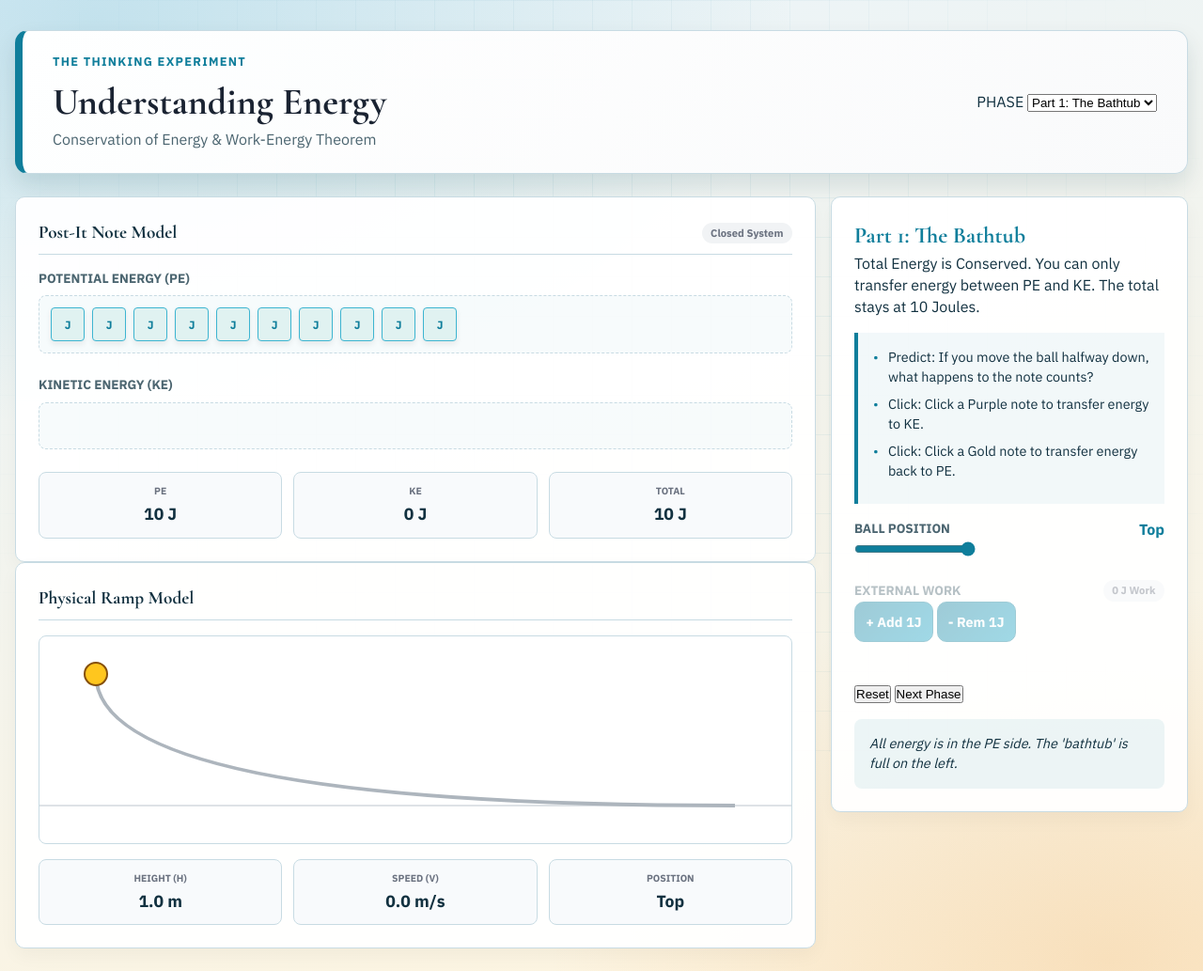
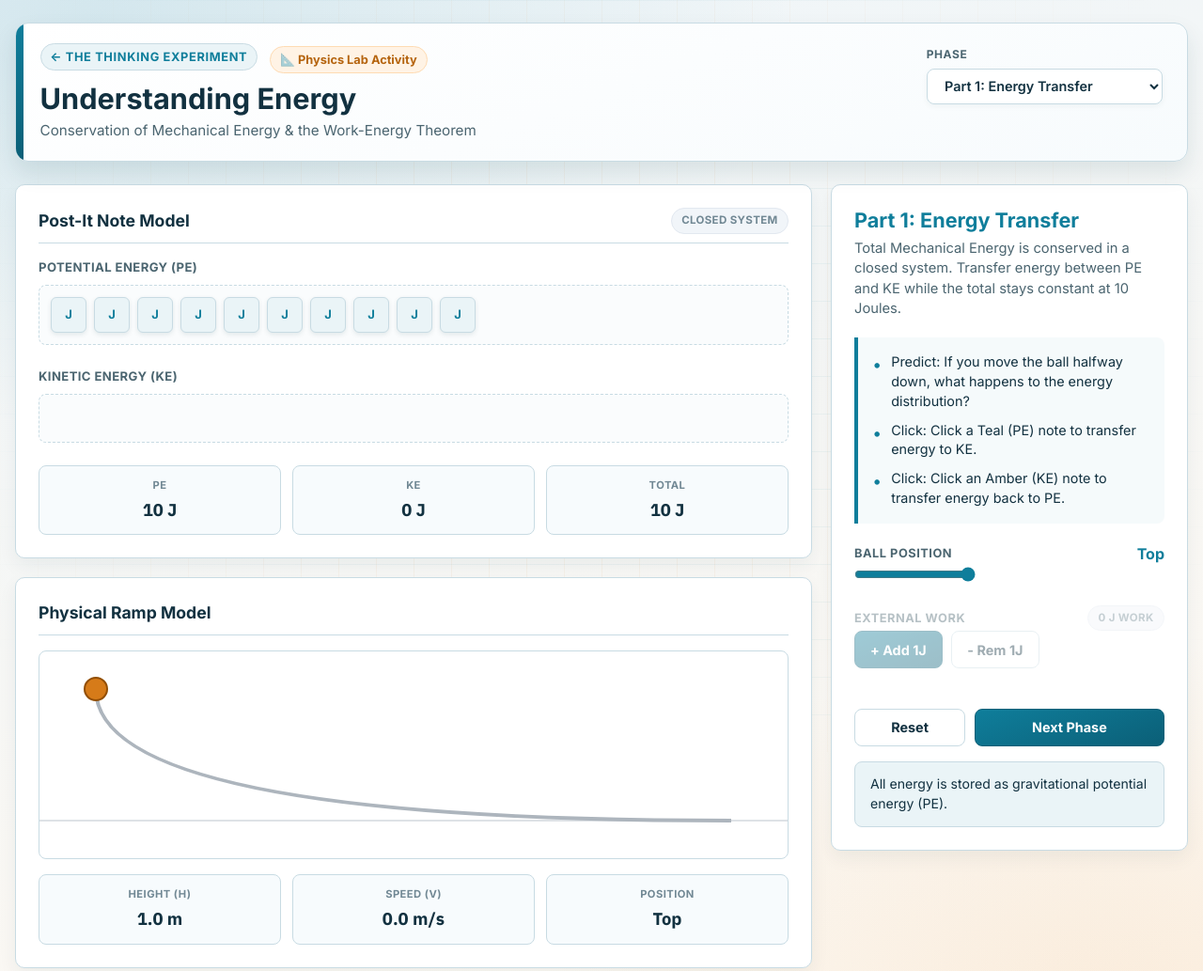
Before and after one commit to Thinking-Experiment-Sims/understanding-energy-sim, a plain HTML site: page index.html in a window 1280 px wide. Shown: the top 1033 px of the page at 94% size. Drawn offline with nearby package versions, Linux system fonts and the light colour scheme.

Commit message:
Standardize typography to Inter/IBM Plex Sans, align hero header, and replace bathtub narrative with energy transfer concepts

```diff
--- a/index.html
+++ b/index.html
@@ -13,19 +13,22 @@
     <div class="shell">
         <!-- ===== HERO ===== -->
         <header class="hero">
-            <div>
-                <p class="kicker">The Thinking Experiment</p>
+            <div class="hero-top-left">
+                <div style="display: flex; align-items: center; flex-wrap: wrap; gap: 0.4rem; margin-bottom: 0.35rem;">
+                    <a href="https://thinking-experiment-sims.github.io/interactive-physics/" class="brand-badge" title="Return to Physics Simulations Hub">← The Thinking Experiment</a>
+                    <span class="lab-badge">📐 Physics Lab Activity</span>
+                </div>
                 <h1>Understanding Energy</h1>
-                <p class="subtitle">Conservation of Energy & Work-Energy Theorem</p>
+                <p class="subtitle">Conservation of Mechanical Energy & the Work-Energy Theorem</p>
             </div>
             <div class="part-nav">
                 <label>
                     PHASE
                     <select id="part-selector">
-                        <option value="1">Part 1: The Bathtub</option>
+                        <option value="1">Part 1: Energy Transfer</option>
                         <option value="2">Part 2: Real Values</option>
-                        <option value="3">Part 3: Work</option>
-                        <option value="4">Part 4: Together</option>
+                        <option value="3">Part 3: External Work</option>
+                        <option value="4">Part 4: Putting It All Together</option>
                     </select>
                 </label>
             </div>
@@ -93,8 +96,8 @@
             <!-- Right: Guide & Controls -->
             <div class="guide-column">
                 <section class="panel guide-panel">
-                    <h2 id="part-title">Part 1: The Bathtub</h2>
-                    <p id="part-desc" class="part-description">Energy transfers between states but the total is conserved.</p>
+                    <h2 id="part-title">Part 1: Energy Transfer</h2>
+                    <p id="part-desc" class="part-description">Total energy is conserved in a closed system; energy transfers between PE and KE.</p>
 
                     <div class="task-box">
                         <ul id="task-list"></ul>
@@ -115,14 +118,14 @@
                                 <span id="work-total-display" class="work-badge none">0 J</span>
                             </div>
                             <div class="button-row">
-                                <button id="btn-add-work" class="btn">+ Add 1J</button>
-                                <button id="btn-rem-work" class="btn ghost">- Rem 1J</button>
+                                <button id="btn-add-work" class="btn btn-primary">+ Add 1J</button>
+                                <button id="btn-rem-work" class="btn btn-secondary">- Rem 1J</button>
                             </div>
                         </div>
 
                         <div class="button-row" style="margin-top:1.5rem;">
-                            <button id="btn-reset" class="ghost" style="flex:1;">Reset</button>
-                            <button id="btn-next" style="flex:2;">Next Phase</button>
+                            <button id="btn-reset" class="btn btn-secondary" style="flex:1;">Reset</button>
+                            <button id="btn-next" class="btn btn-primary" style="flex:2;">Next Phase</button>
                         </div>
                     </div>
 
--- a/script.js
+++ b/script.js
@@ -41,21 +41,21 @@ function initElements() {
 
 const parts = {
     1: {
-        title: "Part 1: The Bathtub",
-        desc: "Total Energy is Conserved. You can only transfer energy between PE and KE. The total stays at 10 Joules.",
+        title: "Part 1: Energy Transfer",
+        desc: "Total Mechanical Energy is conserved in a closed system. Transfer energy between PE and KE while the total stays constant at 10 Joules.",
         totalE: 10,
         posPct: 100,
         enableWork: false,
         showPhysics: false,
         tasks: [
-            "Predict: If you move the ball halfway down, what happens to the note counts?",
-            "Click: Click a Purple note to transfer energy to KE.",
-            "Click: Click a Gold note to transfer energy back to PE."
+            "Predict: If you move the ball halfway down, what happens to the energy distribution?",
+            "Click: Click a Teal (PE) note to transfer energy to KE.",
+            "Click: Click an Amber (KE) note to transfer energy back to PE."
         ],
         hints: {
-            top: "All energy is in the PE side. The 'bathtub' is full on the left.",
-            middle: "Energy is split evenly. The total is still 10.",
-            bottom: "All energy transferred to KE. The total is still 10."
+            top: "All energy is stored as gravitational potential energy (PE).",
+            middle: "Energy is split evenly between PE and KE. The total is still 10 J.",
+            bottom: "All potential energy has transferred to kinetic energy (KE). The total is still 10 J."
         }
     },
     2: {
@@ -77,26 +77,26 @@ const parts = {
         }
     },
     3: {
-        title: "Part 3: Work (The Faucet & Drain)",
-        desc: "External forces can add or remove energy. Changing the total energy is called doing Work.",
+        title: "Part 3: External Work",
+        desc: "External forces can add or remove energy from the system. Changing the total energy is called doing Work (W = ΔE).",
         totalE: 5,
         posPct: 100,
         enableWork: true,
         showPhysics: false,
         tasks: [
-            "Positive Work: Use the '+ Add' and '- Remove' buttons to perform Work (Energy In).",
-            "Negative Work: Slide left to remove notes (Energy Out).",
-            "Notice: Does the total energy change? This is Work in action."
+            "Positive Work: Use the '+ Add' button to perform Positive Work (Energy In).",
+            "Negative Work: Use the '- Remove' button to perform Negative Work (Energy Out).",
+            "Notice: Does the total energy change? This is external Work in action."
         ],
         hints: {
-            top: "Adding energy here increases the total capacity of the system.",
-            middle: "Work changes the total J, regardless of where the ball is.",
-            bottom: "Total energy changes because an outside force acted on the system."
+            top: "Adding energy here increases the total mechanical energy of the system.",
+            middle: "External work changes total energy (W = ΔE), regardless of ball position.",
+            bottom: "Total energy changes because an external force acted on the system."
         }
     },
     4: {
         title: "Part 4: Putting It All Together",
-        desc: "A scenario with both transfer AND work. Start with 6 PE and perform both changes.",
+        desc: "A scenario combining internal energy transfer (PE ↔ KE) with external work (W = ΔE).",
         totalE: 6,
         posPct: 100,
         enableWork: true,
@@ -107,9 +107,9 @@ const parts = {
             "Predict: Calculate the new velocity after both changes."
         ],
         hints: {
-            top: "Initial state: 6J total.",
+            top: "Initial state: 6J total mechanical energy.",
             middle: "You are both sliding the ball and adding/removing energy.",
-            bottom: "Final state check: Total should be 11J if you added 5."
+            bottom: "Final state check: Total should be 11J if you added 5J of external work."
         }
     }
 };
@@ -291,14 +291,14 @@ function drawRamp() {
     if (state.part >= 2 || state.part === 4) {
         const pe = Math.round(state.totalE * (state.posPct / 100));
         if (pe > 0) {
-            ctx.strokeStyle = '#59118e'; ctx.setLineDash([3, 3]); ctx.lineWidth = 1.5;
+            ctx.strokeStyle = '#0f7e9b'; ctx.setLineDash([3, 3]); ctx.lineWidth = 1.5;
             ctx.beginPath(); ctx.moveTo(bx, by); ctx.lineTo(bx, yBot); ctx.stroke();
             ctx.setLineDash([]);
         }
 
         const ke = state.totalE - pe;
         if (ke > 0 && state.posPct < 98) {
-            ctx.strokeStyle = '#d4a017'; ctx.lineWidth = 3;
+            ctx.strokeStyle = '#d67b19'; ctx.lineWidth = 3;
             const angle = Math.atan2(yBot - by, xBot - bx);
             const arrowLen = Math.min(40, ke * 5);
             const ax = bx + Math.cos(angle) * (r + arrowLen);
@@ -307,7 +307,7 @@ function drawRamp() {
             ctx.moveTo(bx + Math.cos(angle)*r, by + Math.sin(angle)*r);
             ctx.lineTo(ax, ay); ctx.stroke();
 
-            ctx.fillStyle = '#d4a017';
+            ctx.fillStyle = '#d67b19';
             ctx.beginPath();
             ctx.moveTo(ax, ay);
             ctx.lineTo(ax - Math.cos(angle-0.5)*10, ay - Math.sin(angle-0.5)*10);
@@ -317,9 +317,9 @@ function drawRamp() {
     }
 
     // Ball
-    ctx.fillStyle = '#ffc61e';
+    ctx.fillStyle = '#d67b19';
     ctx.beginPath(); ctx.arc(bx, by, r, 0, Math.PI * 2); ctx.fill();
-    ctx.strokeStyle = '#854F0B'; ctx.lineWidth = 2; ctx.stroke();
+    ctx.strokeStyle = '#924e03'; ctx.lineWidth = 2; ctx.stroke();
 }
 
 window.onload = init;
--- a/styles.css
+++ b/styles.css
@@ -1,23 +1,33 @@
-@import url("https://fonts.googleapis.com/css2?family=Cormorant+Garamond:wght@600;700&family=IBM+Plex+Sans:wght@400;500;600;700&display=swap");
+@import url("https://fonts.googleapis.com/css2?family=Inter:wght@400;500;600;700;800&family=IBM+Plex+Sans:wght@400;500;600;700&display=swap");
 
 :root {
+    --primary-teal: #0f7e9b;
+    --primary-teal-dark: #0b5f77;
+    --primary-teal-light: #eaf4f7;
+    --primary-teal-border: #c8dbe3;
+
+    --accent-amber: #d67b19;
+    --accent-amber-dark: #b5640e;
+    --accent-amber-light: #fff3e5;
+    --accent-amber-border: #fedbb3;
+
     --bg-950: #ffffff;
-    --bg-900: #f5f7fa;
-    --bg-800: #e9eef4;
+    --bg-900: #f7fbfd;
+    --bg-800: #eef5f9;
     --text-100: #123140;
     --text-300: #4b6570;
-    --text-500: #6b7280;
+    --text-500: #718894;
 
-    --gold-500: #0f7e9b; /* Thinking Experiment Teal */
-    --gold-400: #13a1c4;
-    --gold-300: #3db5d1;
+    --gold-500: #0f7e9b; /* aliased to brand teal */
+    --gold-400: #0b5f77;
+    --gold-300: #c8dbe3;
 
-    --pe-color-text: var(--gold-500);
-    --ke-color-text: #dc8420; /* Complementary orange for KE */
+    --pe-color-text: var(--primary-teal);
+    --ke-color-text: var(--accent-amber);
 
-    --surface: rgba(255, 255, 255, 0.95);
+    --surface: #ffffff;
     --border: #c8dbe3;
-    --shadow-lg: 0 12px 24px rgba(12, 54, 68, 0.12);
+    --shadow-lg: 0 12px 24px rgba(12, 54, 68, 0.10);
 
     --radius-lg: 14px;
     --radius-md: 10px;
@@ -30,71 +40,167 @@
 }
 
 body {
-    font-family: "IBM Plex Sans", sans-serif;
+    font-family: "Inter", "IBM Plex Sans", -apple-system, BlinkMacSystemFont, "Segoe UI", Roboto, sans-serif;
     color: var(--text-100);
     background:
-        radial-gradient(1200px 700px at 8% 2%, rgba(19, 143, 176, 0.18), transparent 62%),
-        radial-gradient(900px 600px at 92% 98%, rgba(220, 132, 32, 0.18), transparent 66%),
-        linear-gradient(165deg, #e9f4fb, #fff4dd);
-    line-height: 1.45;
+        radial-gradient(1200px 700px at 8% 2%, rgba(15, 126, 155, 0.12), transparent 62%),
+        radial-gradient(900px 600px at 92% 98%, rgba(214, 123, 25, 0.10), transparent 66%),
+        linear-gradient(165deg, #eef5f9, #fff9f1);
+    line-height: 1.5;
     min-height: 100vh;
+    -webkit-font-smoothing: antialiased;
 }
 
 .bg-grid {
     position: fixed;
     inset: 0;
     z-index: -1;
-    background-image: linear-gradient(rgba(15, 126, 155, 0.06) 1px, transparent 1px),
-        linear-gradient(90deg, rgba(15, 126, 155, 0.06) 1px, transparent 1px);
-    background-size: 42px 42px;
-    mask-image: radial-gradient(circle at center, black 42%, transparent 95%);
+    background-image:
+        linear-gradient(rgba(15, 126, 155, 0.05) 1px, transparent 1px),
+        linear-gradient(90deg, rgba(214, 123, 25, 0.05) 1px, transparent 1px);
+    background-size: 40px 40px;
+    mask-image: radial-gradient(circle at center, black 40%, transparent 95%);
 }
 
 .shell {
     width: min(1400px, calc(100% - 2rem));
     margin-inline: auto;
-    padding: 2rem 0;
+    padding: 1.5rem 0 3rem;
 }
 
-/* Hero Section */
+/* ===== HERO HEADER (The Thinking Experiment Standard) ===== */
 .hero {
     border: 1px solid var(--border);
-    border-left: 8px solid var(--gold-500);
     border-radius: var(--radius-lg);
-    padding: 1.5rem 2rem;
-    background: linear-gradient(130deg, rgba(255, 255, 255, 0.98), rgba(249, 250, 251, 0.98));
+    padding: 1.3rem 1.6rem;
+    background: linear-gradient(160deg, #ffffff, #f7fbfd);
     box-shadow: var(--shadow-lg);
     margin-bottom: 1.5rem;
     display: flex;
     justify-content: space-between;
-    align-items: center;
+    align-items: flex-start;
+    position: relative;
+    overflow: hidden;
+    gap: 1.5rem;
+    flex-wrap: wrap;
 }
 
-.kicker {
+.hero::before {
+    content: "";
+    position: absolute;
+    inset: 0 auto 0 0;
+    width: 8px;
+    background: linear-gradient(180deg, var(--primary-teal), var(--primary-teal-dark));
+    border-radius: var(--radius-lg) 0 0 var(--radius-lg);
+}
+
+.hero-top-left {
+    flex: 1 1 auto;
+    min-width: 0;
+}
+
+.brand-badge {
+    display: inline-flex;
+    align-items: center;
+    gap: 0.4rem;
     font-size: 0.8rem;
+    font-weight: 700;
     text-transform: uppercase;
-    letter-spacing: 0.1em;
-    color: var(--gold-500);
+    letter-spacing: 0.05em;
+    color: var(--primary-teal);
+    background: var(--primary-teal-light);
+    padding: 0.25rem 0.6rem;
+    border-radius: 999px;
+    margin-bottom: 0.4rem;
+    border: 1px solid var(--primary-teal-border);
+    text-decoration: none;
+    transition: all 0.15s ease;
+}
+
+.brand-badge:hover {
+    background: #d4ecf4;
+    color: var(--primary-teal-dark);
+}
+
+.lab-badge {
+    display: inline-flex;
+    align-items: center;
+    gap: 0.35rem;
+    font-size: 0.8rem;
     font-weight: 700;
+    color: var(--accent-amber-dark);
+    background: var(--accent-amber-light);
+    border: 1px solid var(--accent-amber-border);
+    padding: 0.25rem 0.65rem;
+    border-radius: 999px;
+    margin-left: 0.4rem;
 }
 
 h1 {
-    font-family: "Cormorant Garamond", serif;
-    font-size: 2.5rem;
-    color: #1a2332;
-    margin-top: 0.2rem;
+    font-family: "Inter", "IBM Plex Sans", -apple-system, sans-serif;
+    font-size: clamp(1.6rem, 2.4vw, 2.2rem);
+    font-weight: 700;
+    color: var(--text-100);
+    margin-top: 0.25rem;
+    line-height: 1.15;
 }
 
 .subtitle {
     color: var(--text-300);
-    font-size: 1rem;
+    font-size: 0.95rem;
+    margin-top: 0.35rem;
+    max-width: 85ch;
+    line-height: 1.5;
+}
+
+.part-nav {
+    display: flex;
+    align-items: center;
+    margin-top: 0.2rem;
+}
+
+.part-nav label {
+    display: flex;
+    flex-direction: column;
+    gap: 0.35rem;
+    font-size: 0.75rem;
+    font-weight: 700;
+    color: var(--text-300);
+    letter-spacing: 0.05em;
+    text-transform: uppercase;
+}
+
+.part-nav select {
+    padding: 0.55rem 0.9rem;
+    border-radius: 8px;
+    border: 1px solid var(--border);
+    background: #ffffff;
+    color: var(--text-100);
+    font-family: inherit;
+    font-size: 0.9rem;
+    font-weight: 600;
+    cursor: pointer;
+    box-shadow: 0 2px 6px rgba(12, 54, 68, 0.05);
+    transition: all 0.15s ease;
+}
+
+.part-nav select:focus {
+    outline: none;
+    border-color: var(--primary-teal);
+    box-shadow: 0 0 0 3px rgba(15, 126, 155, 0.15);
 }
 
 /* Simulation Grid */
 .app-layout {
     display: grid;
     grid-template-columns: 1fr 380px;
-    gap: 1rem;
+    gap: 1.25rem;
+}
+
+@media (max-width: 1024px) {
+    .app-layout {
+        grid-template-columns: 1fr;
+    }
 }
 
 .panel {
@@ -102,7 +208,8 @@ h1 {
     border-radius: var(--radius-md);
     background: var(--surface);
     padding: 1.5rem;
-    box-shadow: 0 8px 20px rgba(0, 0, 0, 0.04);
+    box-shadow: 0 8px 20px rgba(12, 54, 68, 0.06);
+    margin-bottom: 1.25rem;
 }
 
 .panel-header {
@@ -111,12 +218,12 @@ h1 {
     align-items: center;
     margin-bottom: 1rem;
     border-bottom: 1px solid var(--border);
-    padding-bottom: 0.5rem;
+    padding-bottom: 0.6rem;
 }
 
 .panel-title {
-    font-family: "Cormorant Garamond", serif;
-    font-size: 1.2rem;
+    font-family: "Inter", "IBM Plex Sans", sans-serif;
+    font-size: 1.1rem;
     font-weight: 700;
     color: var(--text-100);
 }
@@ -127,42 +234,56 @@ h1 {
 }
 
 .side-label {
-    font-size: 0.85rem;
+    font-size: 0.82rem;
     font-weight: 700;
     margin-bottom: 0.5rem;
     color: var(--text-300);
     text-transform: uppercase;
+    letter-spacing: 0.03em;
 }
 
 .notes-area {
     display: flex;
     flex-wrap: wrap;
     gap: 8px;
-    min-height: 50px;
+    min-height: 52px;
     padding: 12px;
-    background: rgba(15, 126, 155, 0.03);
+    background: rgba(15, 126, 155, 0.02);
     border: 1px dashed var(--border);
     border-radius: 8px;
 }
 
 .note {
-    width: 36px;
-    height: 36px;
-    border-radius: 4px;
+    width: 38px;
+    height: 38px;
+    border-radius: 6px;
     display: flex;
     align-items: center;
     justify-content: center;
-    font-size: 12px;
+    font-size: 13px;
     font-weight: 700;
-    box-shadow: 0 3px 6px rgba(0,0,0,0.08);
-    transition: transform 0.2s;
+    box-shadow: 0 2px 5px rgba(12, 54, 68, 0.1);
+    transition: transform 0.18s ease, box-shadow 0.18s ease;
     cursor: pointer;
+    user-select: none;
 }
 
-.note:hover { transform: scale(1.1) rotate(2deg); }
+.note:hover {
+    transform: translateY(-2px) scale(1.08);
+    box-shadow: 0 4px 10px rgba(12, 54, 68, 0.18);
+}
 
-.note.pe { background: #e0f2f1; color: var(--gold-500); border: 1px solid var(--gold-300); }
-.note.ke { background: #fff3e0; color: #e65100; border: 1px solid #ffcc80; }
+.note.pe {
+    background: var(--primary-teal-light);
+    color: var(--primary-teal);
+    border: 1px solid var(--primary-teal-border);
+}
+
+.note.ke {
+    background: var(--accent-amber-light);
+    color: var(--accent-amber-dark);
+    border: 1px solid var(--accent-amber-border);
+}
 
 /* Stats */
 .stats-grid {
@@ -173,30 +294,32 @@ h1 {
 }
 
 .stat-card {
-    padding: 0.75rem;
-    background: #f8fafc;
+    padding: 0.75rem 0.5rem;
+    background: var(--bg-900);
     border: 1px solid var(--border);
     border-radius: 8px;
     text-align: center;
 }
 
 .stat-label {
-    font-size: 0.65rem;
+    font-size: 0.7rem;
     font-weight: 700;
     text-transform: uppercase;
+    letter-spacing: 0.04em;
     color: var(--text-500);
     margin-bottom: 0.25rem;
 }
 
 .stat-value {
-    font-family: "IBM Plex Sans", sans-serif;
-    font-size: 1.1rem;
+    font-family: "IBM Plex Sans", "Inter", sans-serif;
+    font-size: 1.15rem;
     font-weight: 700;
+    color: var(--text-100);
 }
 
 /* Canvas Container */
 .canvas-container {
-    background: white;
+    background: #ffffff;
     border-radius: 8px;
     border: 1px solid var(--border);
     margin-bottom: 1rem;
@@ -211,22 +334,53 @@ h1 {
 
 /* Guide Panel */
 .guide-panel h2 {
-    font-family: "Cormorant Garamond", serif;
-    font-size: 1.5rem;
-    color: var(--gold-500);
+    font-family: "Inter", "IBM Plex Sans", sans-serif;
+    font-size: 1.35rem;
+    font-weight: 700;
+    color: var(--primary-teal);
+    line-height: 1.25;
+}
+
+.part-description {
+    color: var(--text-300);
+    font-size: 0.92rem;
+    margin-top: 0.35rem;
+    line-height: 1.45;
 }
 
 .task-box {
-    background: rgba(15, 126, 155, 0.05);
-    border-left: 4px solid var(--gold-500);
+    background: rgba(15, 126, 155, 0.04);
+    border-left: 4px solid var(--primary-teal);
+    border-radius: 0 8px 8px 0;
     padding: 1rem;
-    margin: 1rem 0;
+    margin: 1.25rem 0;
     font-size: 0.9rem;
 }
 
-.task-box ul { list-style: none; }
-.task-box li { margin-bottom: 0.5rem; padding-left: 1rem; position: relative; }
-.task-box li::before { content: "•"; position: absolute; left: 0; color: var(--gold-500); }
+.task-box ul {
+    list-style: none;
+}
+
+.task-box li {
+    margin-bottom: 0.6rem;
+    padding-left: 1.2rem;
+    position: relative;
+    line-height: 1.45;
+    color: var(--text-100);
+}
+
+.task-box li:last-child {
+    margin-bottom: 0;
+}
+
+.task-box li::before {
+    content: "•";
+    position: absolute;
+    left: 0;
+    color: var(--primary-teal);
+    font-weight: bold;
+    font-size: 1.1rem;
+}
 
 /* Controls */
 .controls-section {
@@ -236,34 +390,60 @@ h1 {
 }
 
 .control-group label {
-    font-size: 0.85rem;
+    font-size: 0.8rem;
     font-weight: 700;
+    text-transform: uppercase;
+    letter-spacing: 0.04em;
     color: var(--text-300);
 }
 
 input[type=range] {
-    accent-color: var(--gold-500);
+    accent-color: var(--primary-teal);
     cursor: pointer;
 }
 
 .btn {
-    border: 1px solid var(--gold-500);
-    border-radius: 10px;
-    background: linear-gradient(135deg, var(--gold-500), var(--gold-400));
+    border: 1px solid var(--primary-teal-dark);
+    border-radius: 8px;
+    background: linear-gradient(160deg, var(--primary-teal), var(--primary-teal-dark));
     color: white;
     font-weight: 700;
-    padding: 0.7rem;
+    padding: 0.65rem 1rem;
     cursor: pointer;
     font-family: inherit;
-    transition: filter 0.2s;
+    transition: all 0.15s ease;
     font-size: 0.9rem;
 }
 
-.btn:hover { filter: brightness(1.1); }
+.btn:hover {
+    filter: brightness(1.08);
+    transform: translateY(-1px);
+    box-shadow: 0 4px 12px rgba(15, 126, 155, 0.25);
+}
+
+.btn-primary {
+    background: linear-gradient(160deg, var(--primary-teal), var(--primary-teal-dark));
+    color: white;
+    border: 1px solid var(--primary-teal-dark);
+}
 
 .btn-secondary {
-    background: white;
-    color: var(--gold-500);
+    background: #ffffff;
+    color: var(--text-100);
+    border: 1px solid var(--border);
+    box-shadow: none;
+}
+
+.btn-secondary:hover {
+    background: var(--primary-teal-light);
+    color: var(--primary-teal-dark);
+    border-color: var(--primary-teal);
+}
+
+.button-row {
+    display: flex;
+    gap: 0.6rem;
+    align-items: center;
 }
 
 .button-actions {
@@ -272,22 +452,40 @@ input[type=range] {
 }
 
 .work-badge {
-    padding: 0.2rem 0.6rem;
+    padding: 0.25rem 0.65rem;
     border-radius: 999px;
-    font-size: 0.7rem;
+    font-size: 0.72rem;
     font-weight: 700;
+    letter-spacing: 0.03em;
+    text-transform: uppercase;
 }
 
-.work-badge.pos { background: #e0f2f1; color: var(--gold-500); }
-.work-badge.neg { background: #ffebee; color: #c62828; }
-.work-badge.none { background: #f1f3f5; color: var(--text-500); }
+.work-badge.pos {
+    background: var(--primary-teal-light);
+    color: var(--primary-teal-dark);
+    border: 1px solid var(--primary-teal-border);
+}
+
+.work-badge.neg {
+    background: #fef2f2;
+    color: #b91c1c;
+    border: 1px solid #fecaca;
+}
+
+.work-badge.none {
+    background: #f1f5f9;
+    color: var(--text-500);
+    border: 1px solid #e2e8f0;
+}
 
 .annotation-box {
     margin-top: 1rem;
-    padding: 1rem;
-    background: rgba(15, 126, 155, 0.08);
+    padding: 0.85rem 1rem;
+    background: var(--primary-teal-light);
+    border: 1px solid var(--primary-teal-border);
     border-radius: 8px;
-    font-size: 0.9rem;
+    font-size: 0.88rem;
     color: var(--text-100);
-    font-style: italic;
+    font-style: normal;
+    line-height: 1.45;
 }
```
Also changed, not shown: 1 other file.
